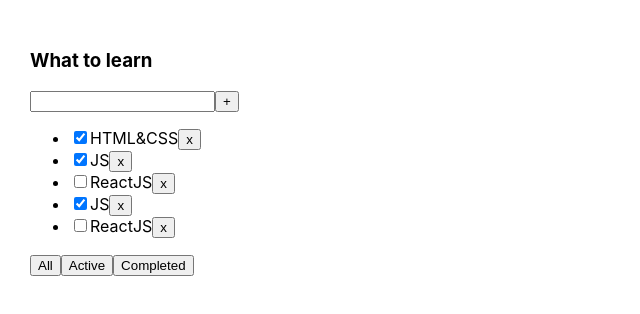
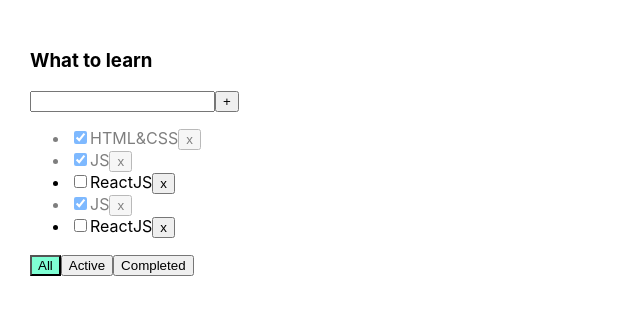
Before and after one commit to Masyak95/_todolist_, a React (Create React App) app: page / in a window 1280 px wide. Shown: the top 314 px of the page, without its empty margins (0-640 px from the left). Built offline with nearby package versions, Linux system fonts and the light colour scheme.

Commit message:
review, trim, styles for tasks

```diff
--- a/src/App.css
+++ b/src/App.css
@@ -6,3 +6,19 @@
 .App > div {
   margin-right: 50px;
 }
+
+.error {
+  border: red 1px solid;
+}
+
+.error-message {
+  color: red;
+}
+
+.active-filter {
+  background-color: aquamarine;
+}
+
+.is-done {
+  opacity: 0.5;
+}
--- a/src/App.tsx
+++ b/src/App.tsx
@@ -27,6 +27,14 @@
         setTasks(newTasks)
     }
 
+    function changeTaskStatus(taskId: string, isDone: boolean) {
+        let task = tasks.find(t => t.id === taskId);
+        if (task) {
+            task.isDone = isDone;
+        }
+        setTasks([...tasks]);
+    }
+
     let [filter, setFilter] = useState<"all" | "active" | "completed">("all")
 
     let tasksForTodolist = tasks
@@ -49,6 +57,8 @@
                       removeTask={removeTask}
                       changeFilter={changeFilter}
                       addTask={addTask}
+                      changeTaskStatus={changeTaskStatus}
+                      filter={filter}
             />
         </div>
     );
--- a/src/Todolist.tsx
+++ b/src/Todolist.tsx
@@ -13,25 +13,33 @@
     removeTask: (taskId: string) => void
     changeFilter: (value: FilterValuesType) => void
     addTask: (title: string) => void
+    changeTaskStatus: (taskId: string, isDone: boolean) => void
+    filter: FilterValuesType
 }
 
 export function Todolist(props: PropsType) {
-    const [newTaskTitle, setNewTaskTitle] = useState(" ");
+    const [newTaskTitle, setNewTaskTitle] = useState("");
+    const [error, setError] = useState<string | null>(null)
 
     const onNewTitleChangeHandler = (e: ChangeEvent<HTMLInputElement>) => {
         setNewTaskTitle(e.currentTarget.value)
     }
 
     const onKeyPressHandler = (e: KeyboardEvent<HTMLInputElement>) => {
-        if (e.charCode === 13) {
-            props.addTask(newTaskTitle);
-            setNewTaskTitle(" ");
+        setError(null)
+        if (e.key === "Enter") {
+            addTask();
         }
     }
 
+
     const addTask = () => {
-        props.addTask(newTaskTitle);
-        setNewTaskTitle(" ");
+        if (newTaskTitle.trim() !== "") {
+            props.addTask(newTaskTitle.trim());
+            setNewTaskTitle("");
+        } else {
+            setError("Title is required")
+        }
     }
 
     const onAllClickHandler = () => {
@@ -44,21 +52,35 @@
         props.changeFilter("completed")
     }
 
+
     return <div>
         <h3>{props.title}</h3>
         <div>
             <input value={newTaskTitle}
                    onChange={onNewTitleChangeHandler}
                    onKeyPress={onKeyPressHandler}
+                   className={error ? "error" : ""}
             />
             <button onClick={addTask}>+</button>
+            {error && <div className={"error-message"}>{error}</div>}
         </div>
         <ul>
             {props.tasks.map((t) => {
-                const onRemoveHandler = () => {props.removeTask(t.id)}
+                const onRemoveHandler = () => {
+                    props.removeTask(t.id)
+                }
+                const onChangeHandler = (e: ChangeEvent<HTMLInputElement>) => {
+                    let newIsDoneValue = e.currentTarget.checked
+                    props.changeTaskStatus(t.id, newIsDoneValue)
+                }
                 return (
-                    <li key={t.id}>
-                        <input type="checkbox" checked={t.isDone}/>
+                    <li key={t.id}
+                        className={t.isDone ? "is-done" : ""}
+                    >
+                        <input type="checkbox"
+                               checked={t.isDone}
+                               onChange={onChangeHandler}
+                        />
                         <span>{t.title}</span>
                         <button onClick={onRemoveHandler}>x
                         </button>
@@ -67,9 +89,20 @@
             })}
         </ul>
         <div>
-            <button onClick={onAllClickHandler}>All</button>
-            <button onClick={onActiveClickHandler}>Active</button>
-            <button onClick={onCompletedClickHandler}>Completed</button>
+            <button
+                onClick={onAllClickHandler}
+                className={props.filter === "all" ? "active-filter" : ""}
+
+            >All
+            </button>
+            <button onClick={onActiveClickHandler}
+                    className={props.filter === "active" ? "active-filter" : ""}
+            >Active
+            </button>
+            <button onClick={onCompletedClickHandler}
+                    className={props.filter === "completed" ? "active-filter" : ""}
+            >Completed
+            </button>
         </div>
     </div>
 }
```
